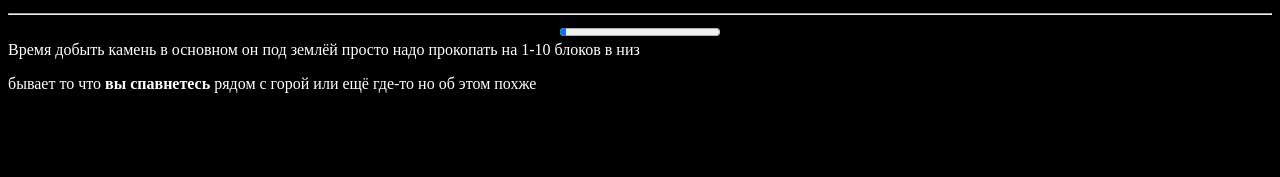
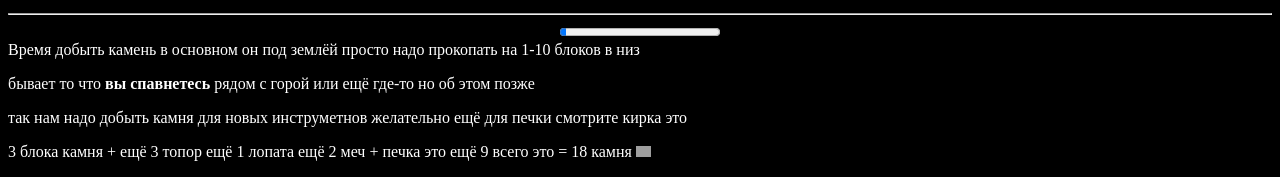
Before and after one commit to wolfik777/wolfik_server, a plain HTML site: page index.html in a window 1280 px wide. Shown: the part 2979-3156 px from the top of the page. Before the commit the page ends 3088 px from the top, so only its background shows below. Drawn offline with Linux system fonts and the light colour scheme; grey boxes are pictures that could not be loaded.

Commit message:
Update index.html

```diff
--- a/index.html
+++ b/index.html
@@ -70,7 +70,10 @@
 	</div>
 	<div id="lomanie">
 			Время добыть камень в основном он под землёй просто надо прокопать на 1-10 блоков в низ
-			<p>бывает то что <b title="Появляетесь">вы спавнетесь</b> рядом с горой или ещё где-то но об этом похже</p>
+			<p>бывает то что <b title="Появляетесь">вы спавнетесь</b> рядом с горой или ещё где-то но об этом позже</p>
+			<p>так нам надо добыть камня для новых инструметнов желательно ещё для печки смотрите кирка это</p>
+			<span>3 блока камня + ещё 3 топор ещё 1 лопата ещё 2 меч + печка это ещё 9 всего это = 18 камня <img src="https://static.wikia.nocookie.net/minecraft_ru_gamepedia/images/b/b2/%D0%9A%D0%B0%D0%BC%D0%B5%D0%BD%D1%8C_JE5_BE3.png/revision/latest/scale-to-width-down/160?cb=20200519051846" width="15px"></span>
+			<p></p>
 	</div>
 </body>
   </html>
```
